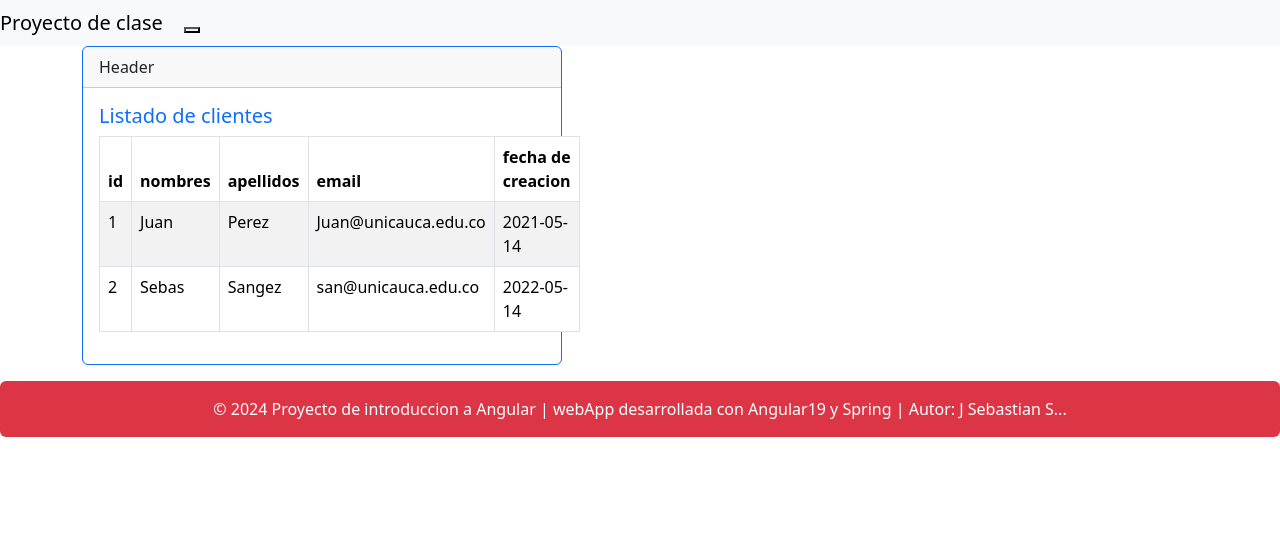
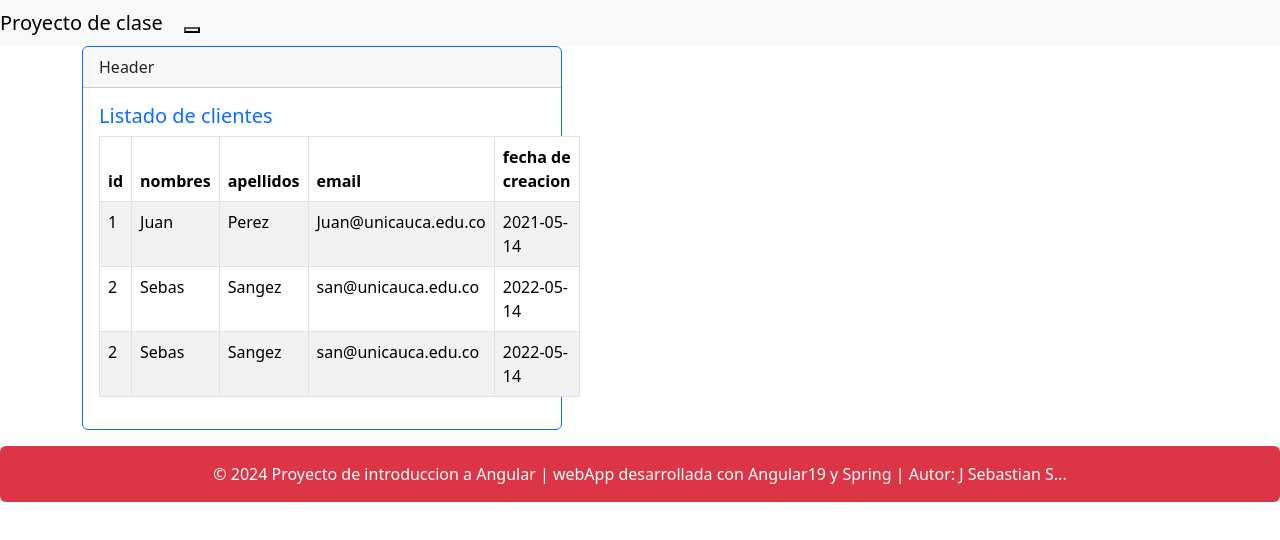
Before and after one commit to ssbastian/Crud-Clientes, an Angular app: page / in a window 1280 px wide. Shown: the top 540 px of the page. Built offline with nearby package versions, Linux system fonts and the light colour scheme.

Commit message:
cargar datos desde archivo json.ts

```diff
--- a/src/app/clientes/clientes.component.ts
+++ b/src/app/clientes/clientes.component.ts
@@ -1,6 +1,7 @@
 import { Component, OnInit } from '@angular/core';
 import { Cliente } from './cliente';
 import { CommonModule } from '@angular/common';
+import {CLIENTES} from './clientes.json';
 
 @Component({
   selector: 'app-clientes',
@@ -13,13 +14,17 @@ import { CommonModule } from '@angular/common';
 
 export class ClientesComponent implements OnInit {
 
-  clientes: Cliente[]=[
+  clientes: Cliente[] = [];
+
+  //no lo uso
+  cls: Cliente[]=[
     {id: 1, nombre: 'Juan', apellido: 'Perez', email: 'Juan@unicauca.edu.co', createAt: '2021-05-14'},
     {id: 2, nombre: 'Sebas', apellido: 'Sangez', email: 'san@unicauca.edu.co', createAt: '2022-05-14'}
   ]
   constructor() { }
 
   ngOnInit(): void {
+    this.clientes = CLIENTES;
 
   }
 }
--- /dev/null
+++ b/src/app/clientes/clientes.json.ts
@@ -0,0 +1,25 @@
+import { Cliente } from './cliente';
+
+export const CLIENTES: Cliente[] = [
+  {
+    id: 1,
+    nombre: 'Juan',
+    apellido: 'Perez',
+    email: 'Juan@unicauca.edu.co',
+    createAt: '2021-05-14',
+  },
+  {
+    id: 2,
+    nombre: 'Sebas',
+    apellido: 'Sangez',
+    email: 'san@unicauca.edu.co',
+    createAt: '2022-05-14',
+  },
+  {
+    id: 2,
+    nombre: 'Sebas',
+    apellido: 'Sangez',
+    email: 'san@unicauca.edu.co',
+    createAt: '2022-05-14',
+  },
+];
```
